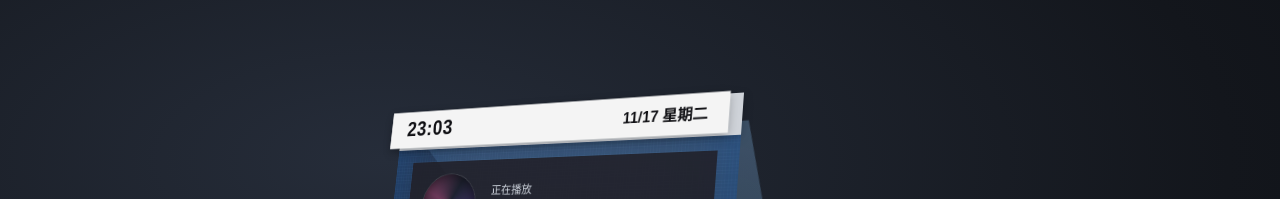
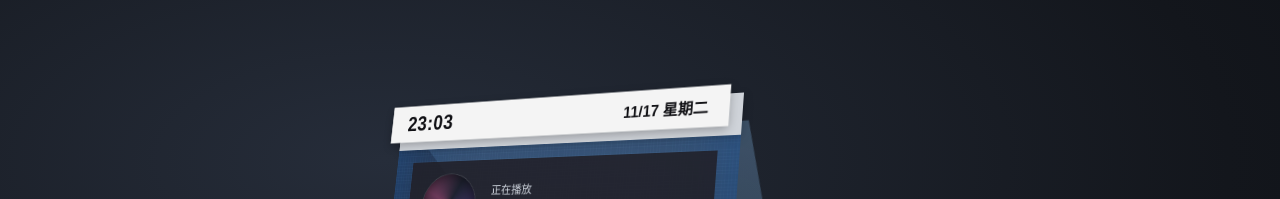
Before and after one commit to wobaiwoziji/pgr-panel, a React (Vite) app: page / in a window 1280 px wide. Shown: the top 199 px of the page. Built offline with nearby package versions, Linux system fonts and the light colour scheme; a web font is replaced by a local one.

Commit message:
v3: flip title bar vertical offset

```diff
--- a/src/panel.css
+++ b/src/panel.css
@@ -164,7 +164,7 @@ body.preview #root {
   position: absolute;
   left: 0;
   top: 0;
-  transform: translate(-16px, -3px);
+  transform: translate(-16px, -11px);
   width: 100%;
   height: 50px;
   display: flex;
```
